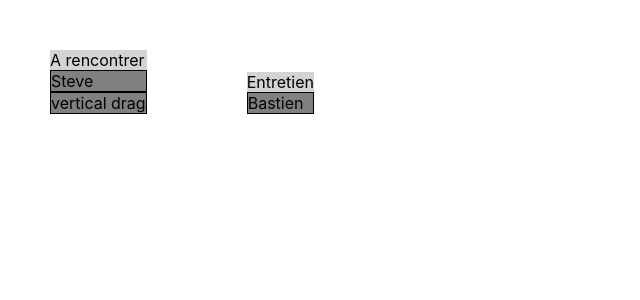
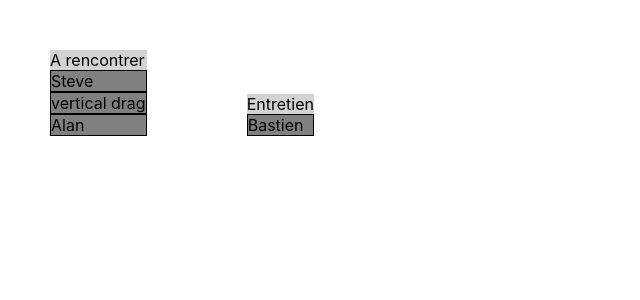
Before and after one commit to Bastienp/wttj-test-front, a React (Create React App) app: page / in a window 1280 px wide. Shown: the top 300 px of the page, without its empty margins (0-640 px from the left). Built offline with nearby package versions, Linux system fonts and the light colour scheme.

Commit message:
Add capacity to reorder a list with a drag and drop and setState with new values.

```diff
--- a/src/App.js
+++ b/src/App.js
@@ -13,17 +13,45 @@ function filterUsersByStep(step) {
 }
 
 
+
 class App extends Component {
 
-    onDragEnd = () => {
+    state = {
+        to_meet: filterUsersByStep("to_meet"),
+        interview: filterUsersByStep("interview"),
+    };
 
+    onDragEnd = result => {
+        const { source, destination, draggableId } = result;
+        if (!destination) {
+            return;
+        }
+
+        if (destination.droppableId === source.droppableId && destination.index === source.index) {
+            return;
+        }
+
+        const cardMoving = users.find(user => user.id === draggableId);
+        const newCardsList = Array.from(this.state[source.droppableId]);
+        newCardsList.splice(source.index, 1);
+        newCardsList.splice(destination.index, 0, cardMoving);
+
+        let state = {};
+        if (source.droppableId === 'interview') {
+            state = {interview: newCardsList };
+        }
+        if (source.droppableId === 'to_meet') {
+            state = {to_meet: newCardsList}
+        }
+
+        this.setState(state)
     };
 
   render() {
     return (
         <DragDropContext onDragEnd={this.onDragEnd}>
             {cardLists.map((cardList) => (
-                <CardList users={filterUsersByStep(cardList.step)} name={cardList.name} key={cardList.id} />
+                <CardList users={this.state[cardList.step]} name={cardList.name} step={cardList.step} key={cardList.id} />
             ))}
         </DragDropContext>
     );
--- a/src/Card.js
+++ b/src/Card.js
@@ -5,10 +5,11 @@ import {Draggable} from "react-beautiful-dnd";
 
 
 
-const Card = ({firstname, id}) => (
+const Card = ({firstname, id, index}) => (
     <Draggable
-        index={id}
-        draggableId={id}>
+        key={id}
+        draggableId={id}
+        index={index}>
         {(provided, snapshot) => (
             <div
                 ref={provided.innerRef}
--- a/src/CardList.js
+++ b/src/CardList.js
@@ -4,15 +4,15 @@ import Card from "./Card";
 import './CardList.css';
 import {Droppable} from 'react-beautiful-dnd';
 
-const CardList = ({users, name}) => (
-    <Droppable droppableId={name} >
+const CardList = ({users, name, step}) => (
+    <Droppable droppableId={step} >
         {(provided) => (
             <div
                 ref={provided.innerRef}
                 className="cardList">
                 {name}
-                {users.map((user) => (
-                    <Card firstname={user.firstname} step={user.step} id={user.id} key={user.id} />
+                {users.map((user, index) => (
+                    <Card firstname={user.firstname} step={user.step} id={user.id} key={user.id} index={index} />
                 ))}
                 {provided.placeholder}
             </div>
@@ -22,6 +22,7 @@ const CardList = ({users, name}) => (
     </Droppable>
 );
 CardList.propTypes = {
+    step: PropTypes.string.isRequired,
     users: PropTypes.array.isRequired,
     name: PropTypes.string.isRequired,
 };
--- a/src/fixtures/users.js
+++ b/src/fixtures/users.js
@@ -1,23 +1,30 @@
 export const users = [
     {
         id: 1,
+        firstname: "Steve",
         lastname: "Jobs",
-        firstname: "Steve",
         email: "steve@jobs.com",
         step: "to_meet",
     },
     {
         id: 2,
+        firstname: "Bastien",
         lastname: "Poidevain",
-        firstname: "Bastien",
         email: "bastien@poidevain.com",
         step: "interview"
     },
     {
         id: 3,
+        firstname: "vertical drag",
         lastname: "test",
-        firstname: "vertical drag",
         email: "test@verticalDrag.com",
         step: "to_meet"
-    }
+    },
+    {
+        id: 4,
+        firstname: "Alan",
+        lastname: "Turing",
+        email: "alan@turing.com",
+        step: "to_meet",
+    },
 ];
```
